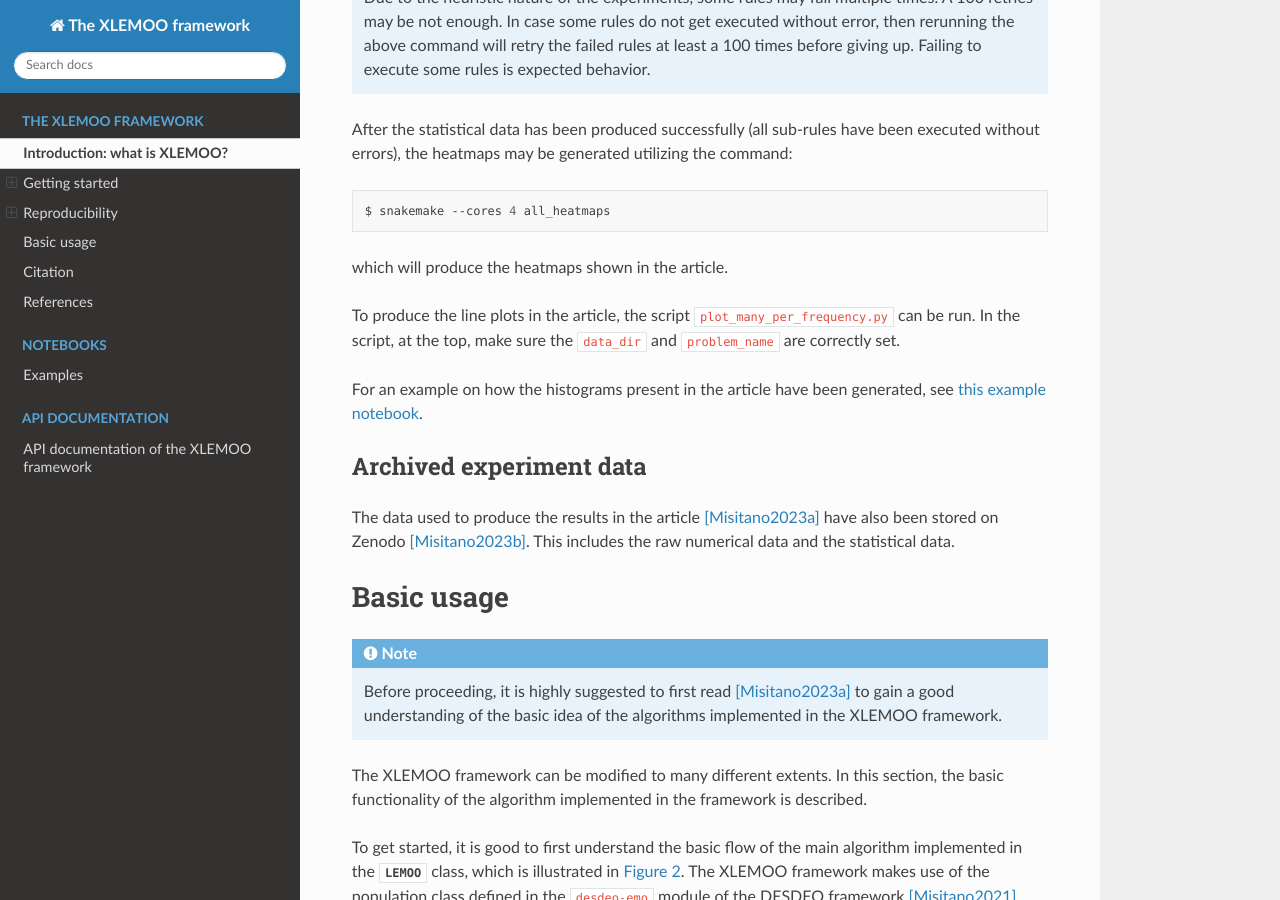
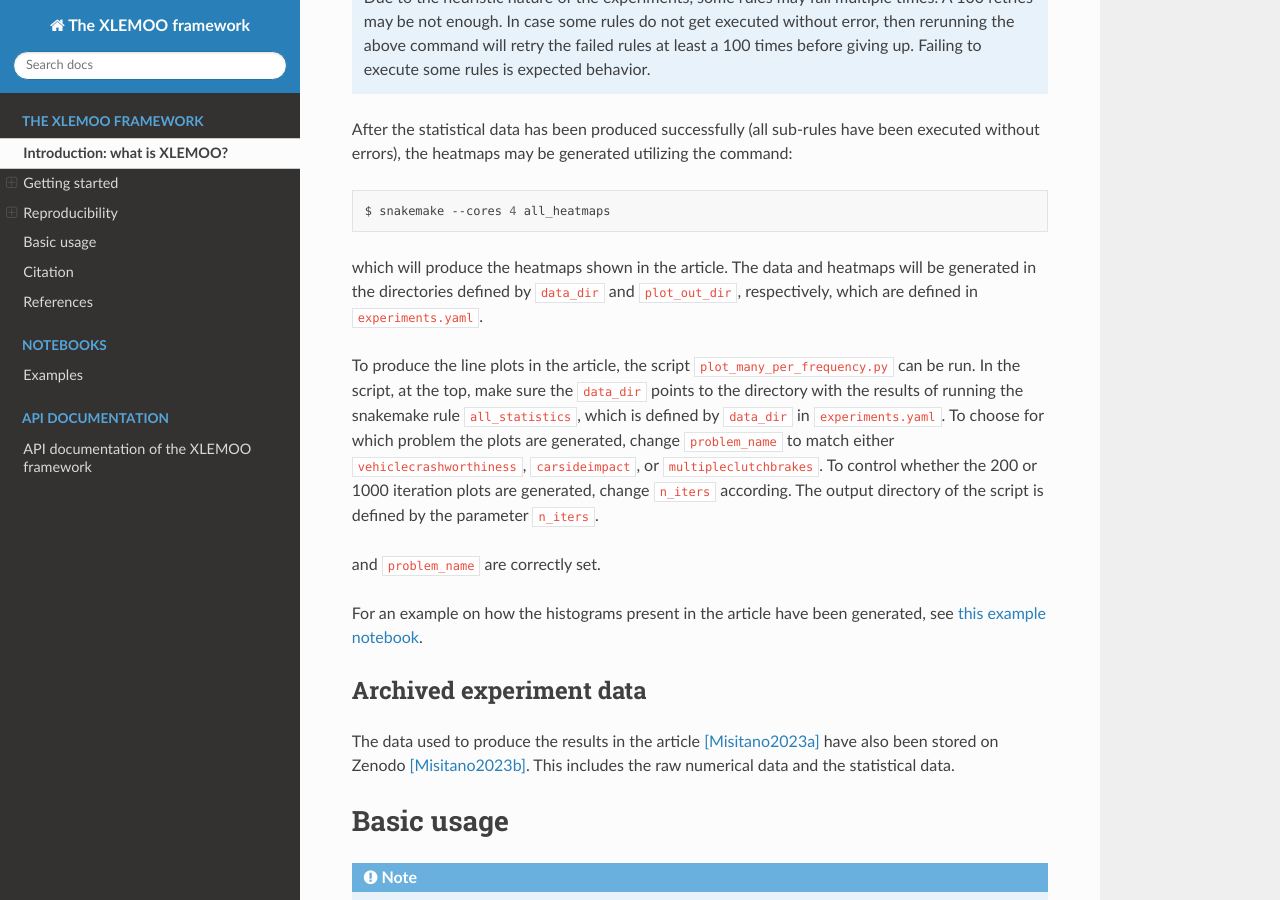
Before and after one commit to gialmisi/XLEMOO, a Sphinx documentation site: the page built from docs/introduction.rst, in a window 1280 px wide and 900 px high, scrolled down 5558 px. Built offline with Sphinx 7.4.7 and the Read the Docs theme 2.0.0, drawn with Linux system fonts in a browser that asks for light colours.

Commit message:
Changed the default paths in plot_many_per_frequency.py to be relative. Updated documentation to better clarify how and where different plots are generated.

```diff
--- a/docs/introduction.rst
+++ b/docs/introduction.rst
@@ -238,10 +238,18 @@ the heatmaps may be generated utilizing the command:
 
     $ snakemake --cores 4 all_heatmaps
 
-which will produce the heatmaps shown in the article.
+which will produce the heatmaps shown in the article. The data and heatmaps will be generated in the directories
+defined by ``data_dir`` and ``plot_out_dir``, respectively, which are defined in ``experiments.yaml``.
 
 To produce the line plots in the article, the script ``plot_many_per_frequency.py`` can be run. In the script,
-at the top, make sure the ``data_dir`` and ``problem_name`` are correctly set.
+at the top, make sure the ``data_dir`` points to the directory with the results of running
+the snakemake rule ``all_statistics``, which is defined by ``data_dir`` in ``experiments.yaml``.
+To choose for which problem the plots are generated, change ``problem_name`` to match
+either ``vehiclecrashworthiness``, ``carsideimpact``, or ``multipleclutchbrakes``. To control whether
+the 200 or 1000 iteration plots are generated, change ``n_iters`` according. The output directory
+of the script is defined by the parameter ``n_iters``.
+
+and ``problem_name`` are correctly set.
 
 For an example on how the histograms present in the article have been generated, see
 :doc:`this example notebook <notebooks/How_to_extract_rules_example>`.
```
Also changed, not shown: 1 other file.
